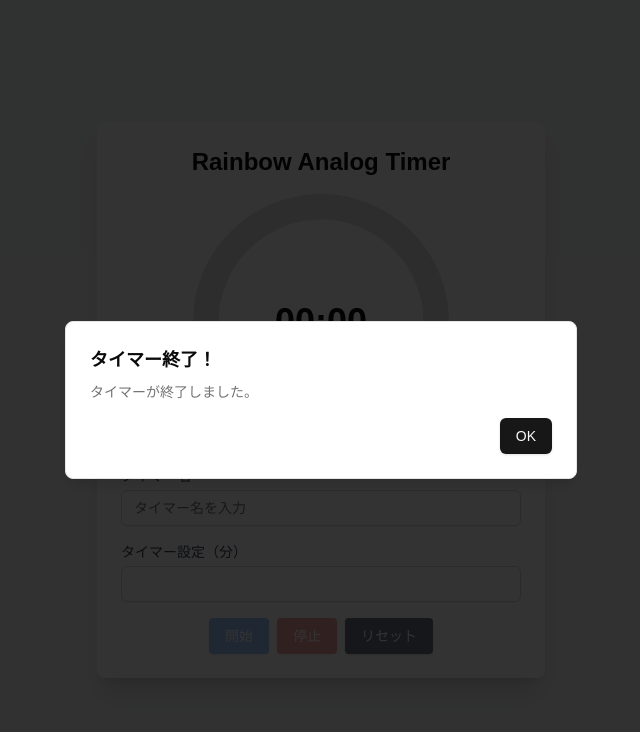
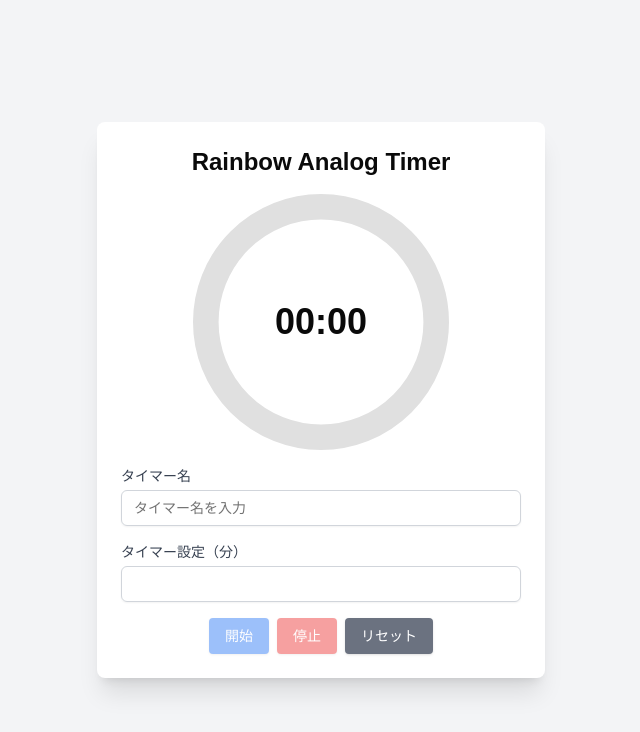
Before and after one commit to mari2t/rainbow_analog_timer, a Next.js app: page / in a window 1280 px wide. Shown: the top 732 px of the page, without its empty margins (319-959 px from the left). Built offline with nearby package versions, Linux system fonts and the light colour scheme.

Commit message:
fix : 起動時アラート動作防止

```diff
--- a/src/app/components/RainbowAnalogTimer.tsx
+++ b/src/app/components/RainbowAnalogTimer.tsx
@@ -14,13 +14,12 @@ import {
   AlertDialogAction,
 } from "@/components/ui/alert-dialog";
 
-// 直接型を指定 空のインターフェースだとエラーが出たので変更
 export default function RainbowAnalogTimer() {
   const [time, setTime] = useState<number>(0);
-  const [isRunning, setIsRunning] = useState<boolean>(false);
-  const [timerName, setTimerName] = useState<string>("");
-  const [showAlert, setShowAlert] = useState<boolean>(false);
-  const [maxTime, setMaxTime] = useState<number>(3600);
+  const [isRunning, setIsRunning] = useState<boolean>(false); //タイマー値
+  const [timerName, setTimerName] = useState<string>(""); //タイマー名
+  const [showAlert, setShowAlert] = useState<boolean>(false); //アラートを表示
+  const [maxTime, setMaxTime] = useState<number>(3600); //タイマーMax値
   const intervalRef = useRef<NodeJS.Timeout | null>(null);
 
   useEffect(() => {
@@ -30,7 +29,7 @@ export default function RainbowAnalogTimer() {
           if (prevTime <= 1) {
             clearInterval(intervalRef.current as NodeJS.Timeout);
             setIsRunning(false);
-            setShowAlert(true);
+            setShowAlert(true); // アラートを表示するのはここだけ
             return 0;
           }
           return prevTime - 1;
@@ -38,7 +37,6 @@ export default function RainbowAnalogTimer() {
       }, 1000);
     } else if (time === 0) {
       setIsRunning(false);
-      setShowAlert(true);
     }
 
     return () => {
@@ -144,6 +142,7 @@ export default function RainbowAnalogTimer() {
             }
             placeholder="タイマー名を入力"
             className="mt-1 block w-full rounded-md border-gray-300 shadow-sm focus:border-indigo-300 focus:ring focus:ring-indigo-200 focus:ring-opacity-50"
+            disabled={isRunning}
           />
         </div>
         <div className="mb-4">
@@ -162,6 +161,7 @@ export default function RainbowAnalogTimer() {
               setTimerMinutes(e.target.value)
             }
             className="mt-1 block w-full rounded-md border-gray-300 shadow-sm focus:border-indigo-300 focus:ring focus:ring-indigo-200 focus:ring-opacity-50"
+            disabled={isRunning}
           />
         </div>
         <div className="flex justify-center space-x-2">
```
Also changed, not shown: 1 other file (tests, documents, lock files or other folders).
